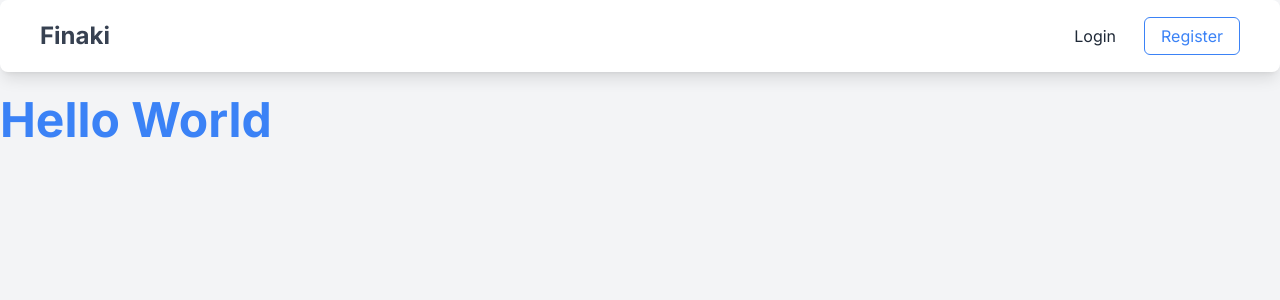
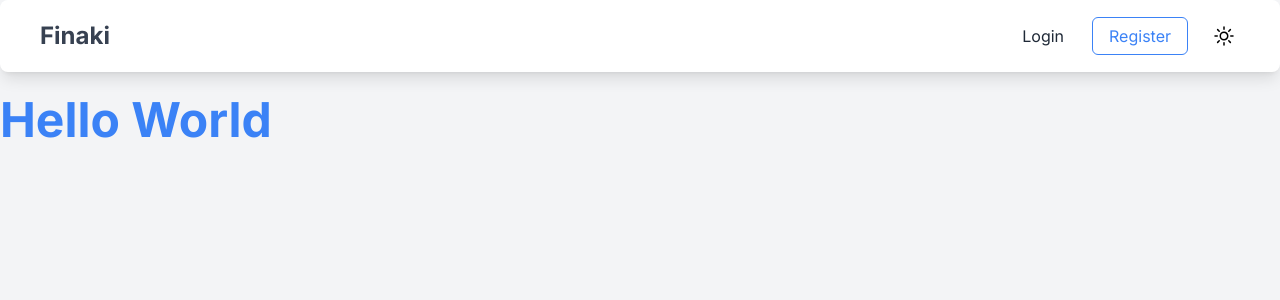
Before and after one commit to aacmal/finaki, a Next.js app: page / in a window 1280 px wide. Shown: the top 300 px of the page. Built offline with nearby package versions, Linux system fonts and the light colour scheme.

Commit message:
added ThemeToggleIcon component

```diff
--- a/components/Navbar/Navigation.tsx
+++ b/components/Navbar/Navigation.tsx
@@ -5,6 +5,7 @@ import { Routes } from "@/types/Routes";
 import classNames from "classnames";
 import { usePathname } from "next/navigation";
 import React, { useState } from "react";
+import ThemeToggleIcon from "../ThemeSelection/ThemeToogleIcon";
 import NavigationLink from "./NavigationLink";
 
 type Props = {};
@@ -75,6 +76,7 @@ const Navigation = (props: Props) => {
             </>
           )}
         </div>
+        {isInHomePage && <ThemeToggleIcon />}
       </nav>
     </header>
   );
--- /dev/null
+++ b/components/ThemeSelection/ThemeToogleIcon.tsx
@@ -0,0 +1,22 @@
+import IconButton from "@/dls/IconButton";
+import MoonIcon from "@/icons/MoonIcon";
+import SunIcon from "@/icons/SunIcon";
+import { Theme, ThemeState } from "@/types/Theme";
+import React, { useState } from "react";
+
+type Props = {};
+
+const ThemeToggleIcon = (props: Props) => {
+  const [theme, setTheme] = useState<ThemeState>(Theme.Light);
+
+  function toggleTheme() {
+    setTheme((prev) => (prev === Theme.Light ? Theme.Dark : Theme.Light));
+  }
+  return (
+    <IconButton className="ml-2" onClick={toggleTheme}>
+      {theme === Theme.Light ? <SunIcon /> : <MoonIcon />}
+    </IconButton>
+  );
+};
+
+export default ThemeToggleIcon;
--- /dev/null
+++ b/components/icons/MoonIcon.tsx
@@ -0,0 +1,21 @@
+import { defaultOutlineIconProps, IconProps } from "@/types/IconProps";
+import React from "react";
+
+const MoonIcon = (props: IconProps) => {
+  return (
+    <svg
+      xmlns="http://www.w3.org/2000/svg"
+      viewBox="0 0 24 24"
+      {...defaultOutlineIconProps}
+      {...props}
+    >
+      <path
+        strokeLinecap="round"
+        strokeLinejoin="round"
+        d="M21.752 15.002A9.718 9.718 0 0118 15.75c-5.385 0-9.75-4.365-9.75-9.75 0-1.33.266-2.597.748-3.752A9.753 9.753 0 003 11.25C3 16.635 7.365 21 12.75 21a9.753 9.753 0 009.002-5.998z"
+      />
+    </svg>
+  );
+};
+
+export default MoonIcon;
--- /dev/null
+++ b/components/icons/SunIcon.tsx
@@ -0,0 +1,21 @@
+import { defaultOutlineIconProps, IconProps } from "@/types/IconProps";
+import React from "react";
+
+const SunIcon = (props: IconProps) => {
+  return (
+    <svg
+      xmlns="http://www.w3.org/2000/svg"
+      viewBox="0 0 24 24"
+      {...defaultOutlineIconProps}
+      {...props}
+    >
+      <path
+        strokeLinecap="round"
+        strokeLinejoin="round"
+        d="M12 3v2.25m6.364.386l-1.591 1.591M21 12h-2.25m-.386 6.364l-1.591-1.591M12 18.75V21m-4.773-4.227l-1.591 1.591M5.25 12H3m4.227-4.773L5.636 5.636M15.75 12a3.75 3.75 0 11-7.5 0 3.75 3.75 0 017.5 0z"
+      />
+    </svg>
+  );
+};
+
+export default SunIcon;
```
